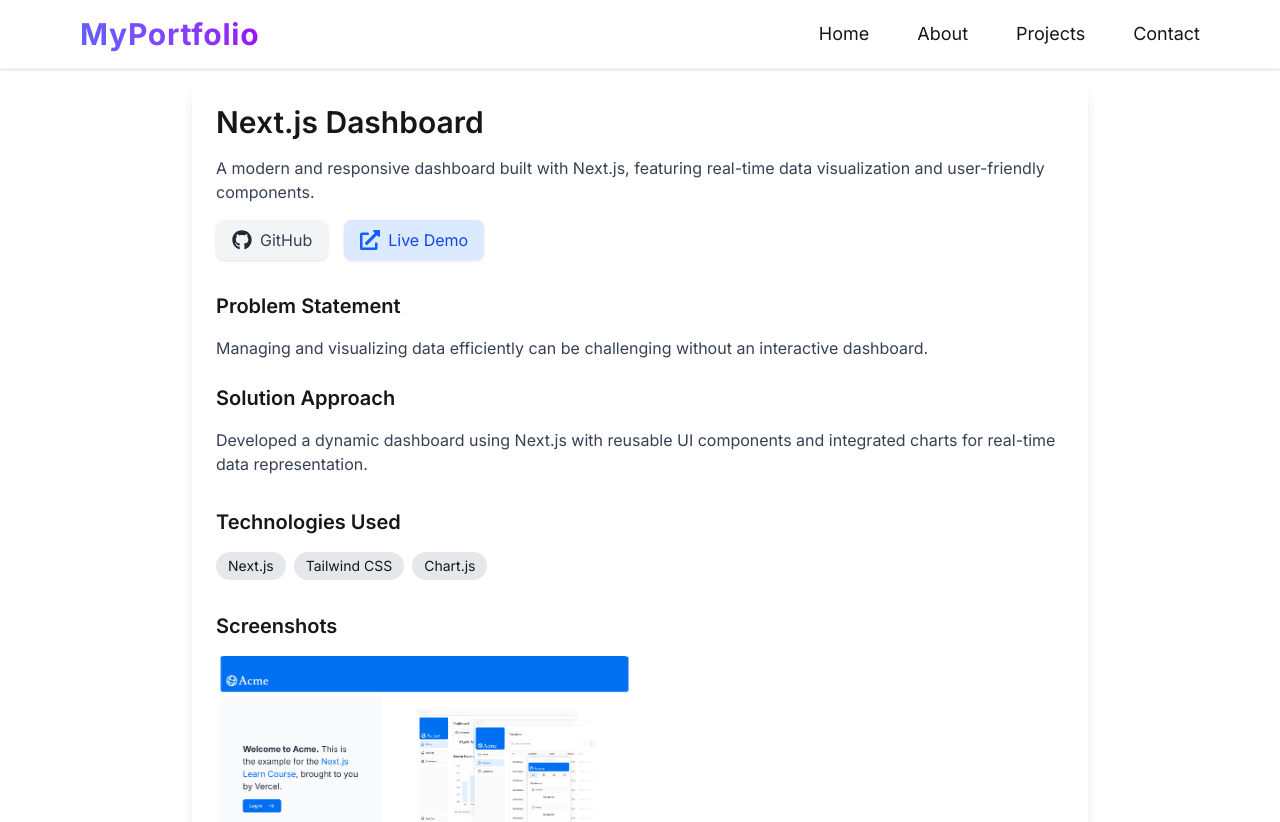
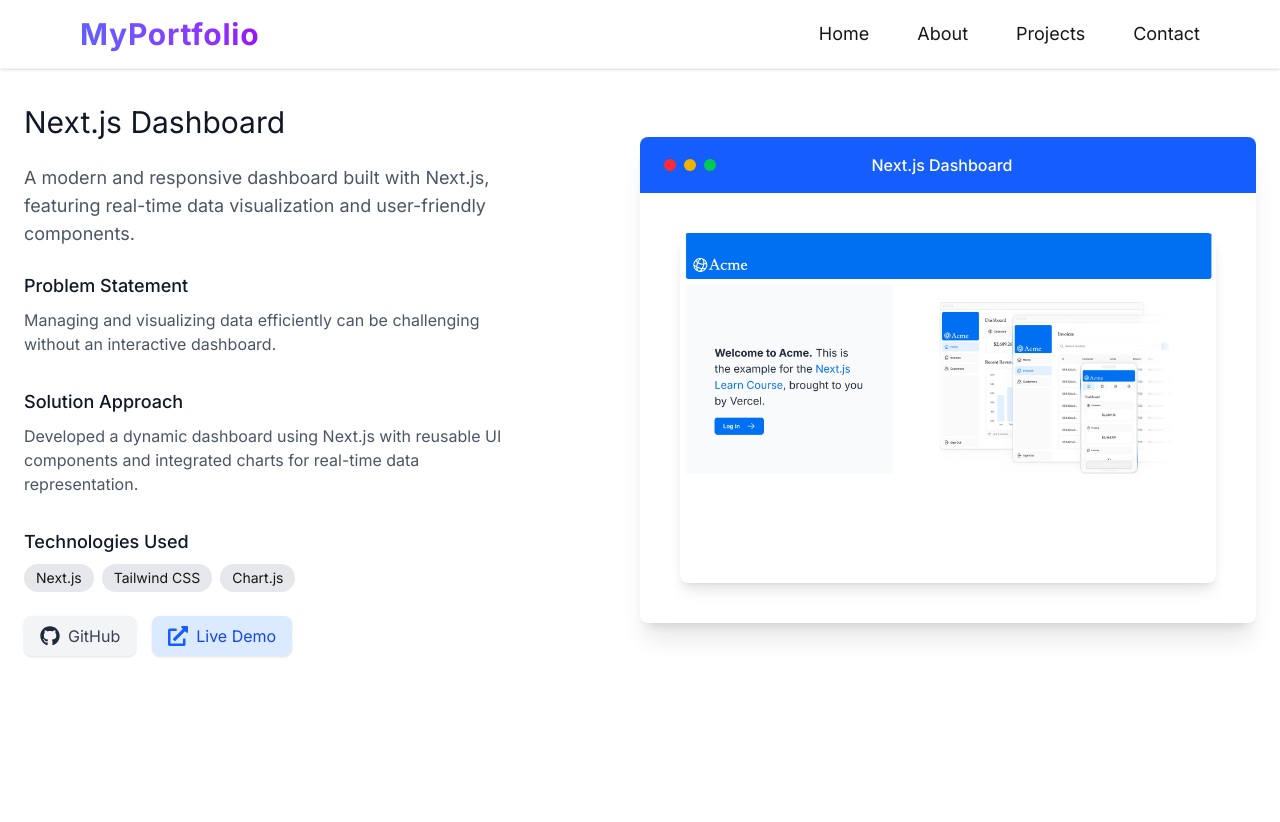
Before and after one commit to Kamakshi-Aruna/NextJs-Personal-Portfolio, a Next.js app: page /projects/1 in a window 1280 px wide. Shown: the top 822 px of the page. Built offline with nearby package versions, Linux system fonts and the light colour scheme.

Commit message:
Updated the code

```diff
--- a/src/app/projects/[id]/page.tsx
+++ b/src/app/projects/[id]/page.tsx
@@ -1,57 +1,124 @@
 "use client";
 
-import { notFound } from "next/navigation";
-import { FaGithub, FaExternalLinkAlt } from "react-icons/fa";
-import { projects } from "@/lib/data";
+import {notFound} from "next/navigation";
+import {FaGithub, FaExternalLinkAlt} from "react-icons/fa";
+import {projects} from "@/lib/data";
 import Image from "next/image";
-import { motion } from "framer-motion";
-import { use } from "react";
+import {motion} from "framer-motion";
+import {use} from "react";
 
 export default function ProjectDetailPage({
                                               params,
                                           }: {
     params: Promise<{ id: string }>;
 }) {
-    const { id } = use(params);
+    const {id} = use(params);
     const project = projects.find((p) => p.id === Number(id));
 
     if (!project) {
         notFound();
     }
 
+    // Animation variants
+    const containerVariants = {
+        hidden: {opacity: 0},
+        visible: {
+            opacity: 1,
+            transition: {
+                staggerChildren: 0.15,
+            },
+        },
+    };
+
+    const itemVariants = {
+        hidden: {opacity: 0, y: 30},
+        visible: {
+            opacity: 1,
+            y: 0,
+            transition: {
+                type: "spring",
+                damping: 12,
+                stiffness: 100,
+            },
+        },
+    };
+
     return (
+        <div className="min-h-screen mt-10">
+            <div className="max-w-7xl mx-auto px-6 py-16">
+                <div className="flex flex-col lg:flex-row items-start lg:items-center justify-between">
+
+                    {/* Left Column - Text Content */}
                     <motion.div
-            initial={{ opacity: 0, y: 50 }}
-            animate={{ opacity: 1, y: 0 }}
-            transition={{ duration: 0.6, ease: "easeOut" }}
-            className="max-w-4xl mx-auto p-6 mt-20 bg-white shadow-lg rounded-lg overflow-hidden"
+                        className="w-full lg:w-5/12 mb-12 lg:mb-0"
+                        initial={{opacity: 0, x: -20}}
+                        animate={{opacity: 1, x: 0}}
+                        transition={{duration: 0.6}}
                     >
-            {/* Project Title */}
                         <motion.h1
-                initial={{ opacity: 0, y: -20 }}
-                animate={{ opacity: 1, y: 0 }}
-                transition={{ duration: 0.5, delay: 0.2 }}
-                className="text-3xl font-semibold mb-4"
+                            className="text-3xl sm:text-3xl text-gray-900 mb-6"
+                            initial={{opacity: 0, y: -20}}
+                            animate={{opacity: 1, y: 0}}
+                            transition={{duration: 0.5, delay: 0.2}}
                         >
                             {project.title}
                         </motion.h1>
 
-            {/* Description */}
                         <motion.p
-                initial={{ opacity: 0, x: -20 }}
-                animate={{ opacity: 1, x: 0 }}
-                transition={{ duration: 0.5, delay: 0.3 }}
-                className="text-gray-700 mb-4"
+                            className="text-lg text-gray-600 mb-6"
+                            initial={{opacity: 0}}
+                            animate={{opacity: 1}}
+                            transition={{duration: 0.5, delay: 0.3}}
                         >
                             {project.description}
                         </motion.p>
 
+                        <motion.div
+                            className="grid grid-cols-1 gap-8"
+                            variants={containerVariants}
+                            initial="hidden"
+                            animate="visible"
+                        >
+                            <motion.div className="flex items-start" variants={itemVariants}>
+                                <div>
+                                    <h3 className="text-lg font-medium text-gray-900">Problem Statement</h3>
+                                    <p className="mt-2 text-gray-600">{project.problemStatement}</p>
+                                </div>
+                            </motion.div>
+
+                            <motion.div className="flex items-start" variants={itemVariants}>
+                                <div>
+                                    <h3 className="text-lg font-medium text-gray-900">Solution Approach</h3>
+                                    <p className="mt-2 text-gray-600">{project.solutionApproach}</p>
+                                </div>
+                            </motion.div>
+
+                            <motion.div className="flex items-start" variants={itemVariants}>
+                                <div>
+                                    <h3 className="text-lg font-medium text-gray-900">Technologies Used</h3>
+                                    <div className="flex flex-wrap gap-2 mt-2">
+                                        {project.technologies.map((tech) => (
+                                            <motion.span
+                                                key={tech}
+                                                initial={{opacity: 0, scale: 0.5}}
+                                                animate={{opacity: 1, scale: 1}}
+                                                transition={{duration: 0.4, delay: 0.6}}
+                                                className="px-3 py-1 bg-gray-200 text-sm rounded-full"
+                                            >
+                                                {tech}
+                                            </motion.span>
+                                        ))}
+                                    </div>
+                                </div>
+                            </motion.div>
+                        </motion.div>
+
                         {/* Links */}
                         <motion.div
-                initial={{ opacity: 0, scale: 0.8 }}
-                animate={{ opacity: 1, scale: 1 }}
-                transition={{ duration: 0.5, delay: 0.4 }}
-                className="flex gap-4 mt-4"
+                            className="flex gap-4 mt-6"
+                            initial={{opacity: 0, scale: 0.8}}
+                            animate={{opacity: 1, scale: 1}}
+                            transition={{duration: 0.5, delay: 0.4}}
                         >
                             {project.githubUrl && (
                                 <a
@@ -60,7 +127,7 @@ export default function ProjectDetailPage({
                                     rel="noopener noreferrer"
                                     className="flex items-center gap-2 px-4 py-2 bg-gray-100 rounded-lg shadow-sm text-gray-700 hover:bg-gray-200 hover:scale-105 transition-transform"
                                 >
-                        <FaGithub className="text-xl text-gray-800" />
+                                    <FaGithub className="text-xl text-gray-800"/>
                                     GitHub
                                 </a>
                             )}
@@ -71,71 +138,53 @@ export default function ProjectDetailPage({
                                     rel="noopener noreferrer"
                                     className="flex items-center gap-2 px-4 py-2 bg-blue-100 rounded-lg shadow-sm text-blue-700 hover:bg-blue-200 hover:scale-105 transition-transform"
                                 >
-                        <FaExternalLinkAlt className="text-xl text-blue-600" />
+                                    <FaExternalLinkAlt className="text-xl text-blue-600"/>
                                     Live Demo
                                 </a>
                             )}
                         </motion.div>
+                    </motion.div>
 
-            {/* Problem & Solution Sections */}
-            <div className="mt-8">
-                <h2 className="text-xl font-semibold mb-4">Problem Statement</h2>
-                <p className="text-gray-700">{project.problemStatement}</p>
-
-                <h2 className="text-xl font-semibold mt-6 mb-4">Solution Approach</h2>
-                <p className="text-gray-700">{project.solutionApproach}</p>
+                    {/* Right Column - Image Preview */}
+                    <motion.div
+                        className="w-full lg:w-6/12"
+                        initial={{opacity: 0, scale: 0.95}}
+                        animate={{opacity: 1, scale: 1}}
+                        transition={{duration: 0.6, delay: 0.3}}
+                    >
+                        <div className="bg-white rounded-lg shadow-xl overflow-hidden">
+                            {/* Image Header */}
+                            <div className="bg-blue-600 text-white px-6 py-4 flex items-center justify-between">
+                                <div className="flex space-x-2">
+                                    <div className="w-3 h-3 rounded-full bg-red-500"></div>
+                                    <div className="w-3 h-3 rounded-full bg-yellow-500"></div>
+                                    <div className="w-3 h-3 rounded-full bg-green-500"></div>
+                                </div>
+                                <div className="text-center font-medium">{project.title}</div>
+                                <div className="w-16"></div>
                             </div>
 
-            {/* Technologies Used */}
-            <motion.div
-                initial={{ opacity: 0, x: 20 }}
-                animate={{ opacity: 1, x: 0 }}
-                transition={{ duration: 0.5, delay: 0.5 }}
-                className="mt-8"
-            >
-                <h2 className="text-xl font-semibold mb-4">Technologies Used</h2>
-                <div className="flex flex-wrap gap-2">
-                    {project.technologies.map((tech) => (
-                        <motion.span
-                            key={tech}
-                            initial={{ opacity: 0, scale: 0.5 }}
-                            animate={{ opacity: 1, scale: 1 }}
-                            transition={{ duration: 0.4, delay: 0.6 }}
-                            className="px-3 py-1 bg-gray-200 text-sm rounded-full"
-                        >
-                            {tech}
-                        </motion.span>
-                    ))}
+                            {/* Image Preview */}
+                            <div className="p-6">
+                                <div className="relative p-4">
+                                    <div className="flex justify-center">
+                                        <div
+                                            className="w-[900px] h-[350px] rounded-lg shadow-lg overflow-hidden transition-all duration-300 hover:shadow-xl hover:border-blue-200 transform hover:-translate-y-1">
+                                            <Image
+                                                src={project.screenshots[0]}
+                                                alt="Project Screenshot"
+                                                width={900}
+                                                height={350}
+                                                className="rounded-lg"
+                                            />
+                                        </div>
+                                    </div>
+                                </div>
+                            </div>
                         </div>
                     </motion.div>
-
-            {/* Screenshots */}
-            <motion.div
-                initial={{ opacity: 0, y: 30 }}
-                animate={{ opacity: 1, y: 0 }}
-                transition={{ duration: 0.5, delay: 0.6 }}
-                className="mt-8"
-            >
-                <h2 className="text-xl font-semibold mb-4">Screenshots</h2>
-                <div className="grid grid-cols-1 sm:grid-cols-2 gap-4">
-                    {project.screenshots.map((screenshot, index) => (
-                        <motion.div
-                            key={index}
-                            initial={{ opacity: 0, scale: 0.9 }}
-                            animate={{ opacity: 1, scale: 1 }}
-                            transition={{ duration: 0.5, delay: 0.7 + index * 0.1 }}
-                        >
-                            <Image
-                                src={screenshot}
-                                alt={`Screenshot ${index + 1}`}
-                                width={600}
-                                height={400}
-                                className="w-full h-auto rounded-lg"
-                            />
-                        </motion.div>
-                    ))}
                 </div>
-            </motion.div>
-        </motion.div>
+            </div>
+        </div>
     );
 }
```
Lines whose indentation alone changed are shown as unchanged.
